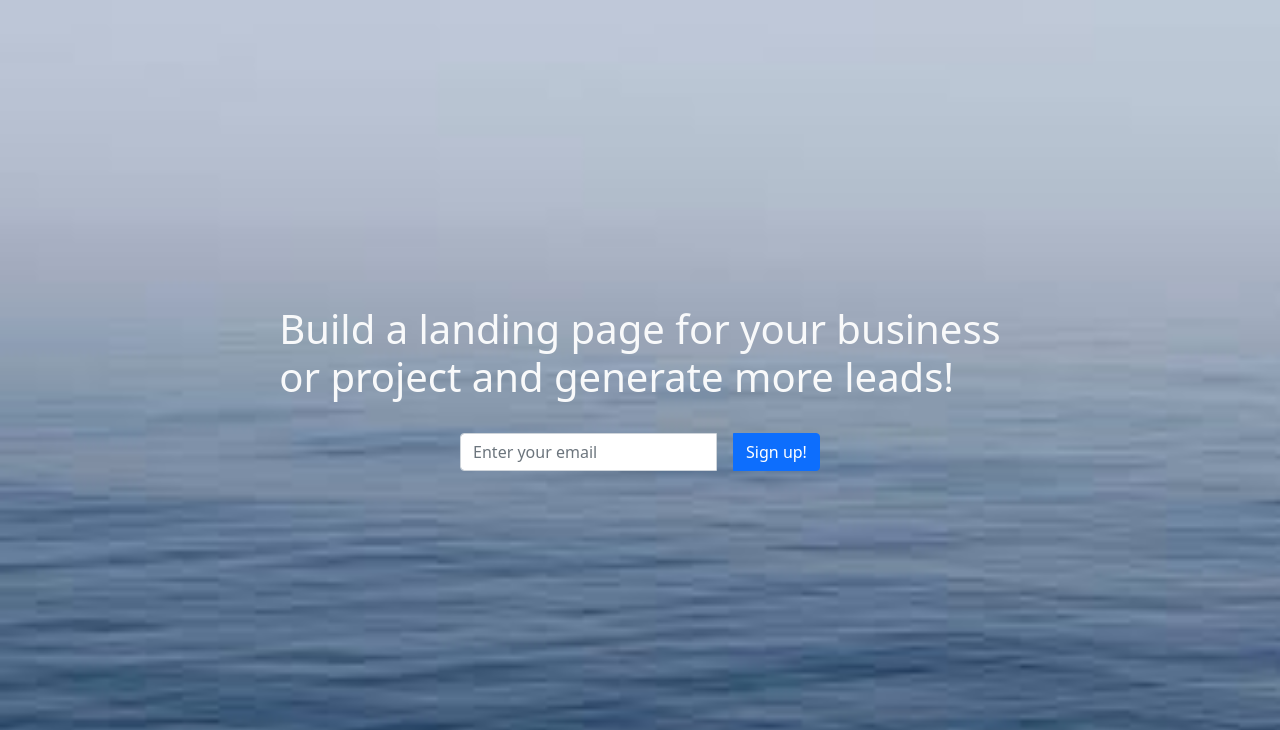
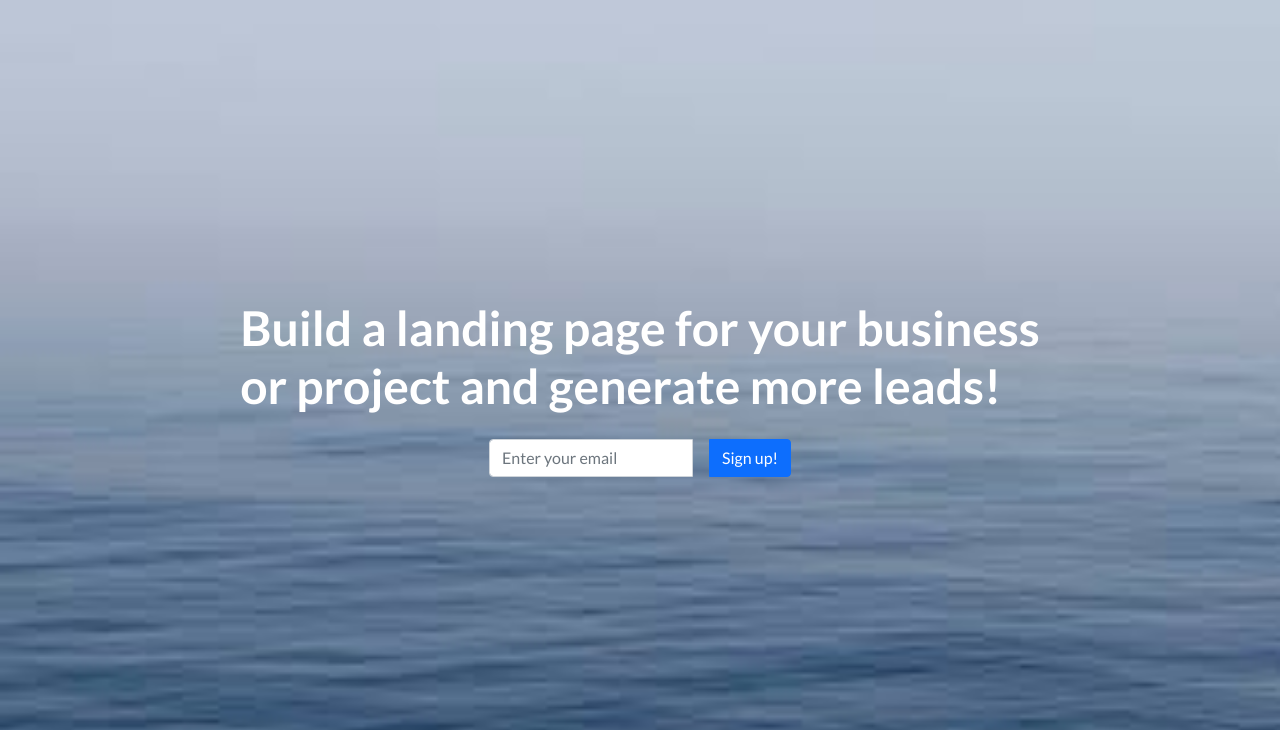
Before and after one commit to Hemsleek/StartBootStrap2, a plain HTML site: page index.html in a window 1280 px wide. Shown: the part 70-800 px from the top of the page. Drawn offline with nearby package versions, Linux system fonts and the light colour scheme.

Commit message:
fix: section sin up

```diff
--- a/css/style.css
+++ b/css/style.css
@@ -7,6 +7,7 @@ html {
 body {
     height: 100vh;
     overflow-x: hidden;
+    font-family: 'Lato', sans-serif;
 }
 
 .water {
--- a/index.html
+++ b/index.html
@@ -6,6 +6,9 @@
     <meta name="viewport" content="width=device-width, initial-scale=1.0">
     <link rel="stylesheet" href="./bootstrap.min.css">
     <title>startbootstrap</title>
+
+    <link href="https://fonts.googleapis.com/css2?family=Lato:wght@300;400;700&display=swap" rel="stylesheet">
+
     <link rel="stylesheet" href="https://cdnjs.cloudflare.com/ajax/libs/simple-line-icons/2.5.5/css/simple-line-icons.min.css">
     <link rel="stylesheet" href="./css/style.css">
 </head>
@@ -25,8 +28,8 @@
 
     </nav>
     <div class=" h-100">
-        <section class="water h-100 d-flex flex-column text-light justify-content-center align-items-center ">
-            <span class="h1">
+        <section class="water h-100 d-flex flex-column text-white  justify-content-center align-items-center ">
+            <span class="display-5 font-weight-bolder">
 
                 Build a landing page for your business <br> or project and generate more leads!
         </span>
@@ -50,7 +53,7 @@
                     <span class="text-center w-75">This theme will look great on any device, no matter the size!</span>
                 </div>
                 <div class="col d-flex flex-column align-items-center justify-content-center">
-                    <i class="icon-layers text-primary "></i>
+                    <i class="icon-layers text-xl text-primary "></i>
                     <header>Bootstrap 4 Ready</header>
                     <span class="text-center w-75">Featuring the latest build of the new Bootstrap 4 framework!</span>
                 </div>
```
